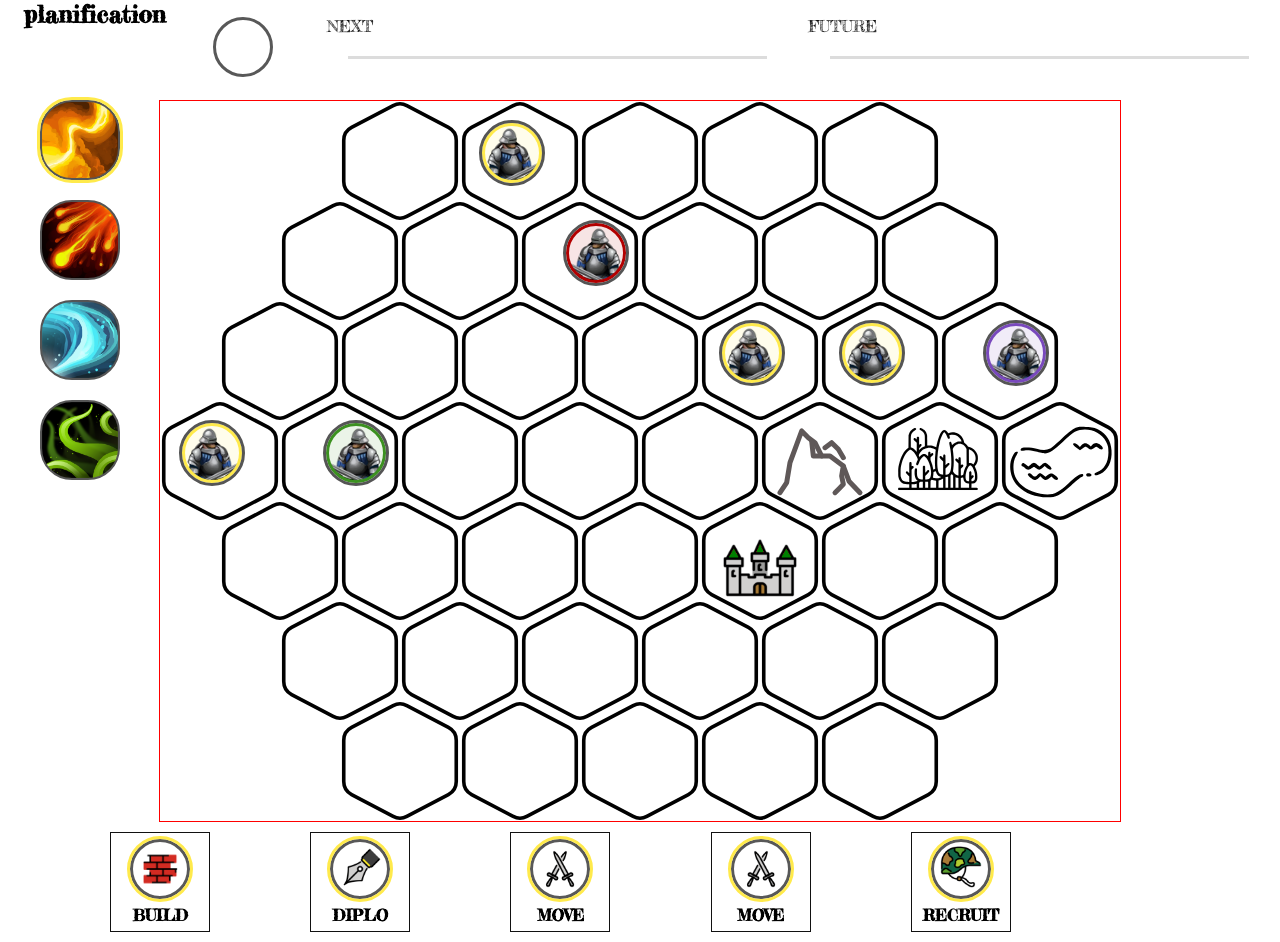
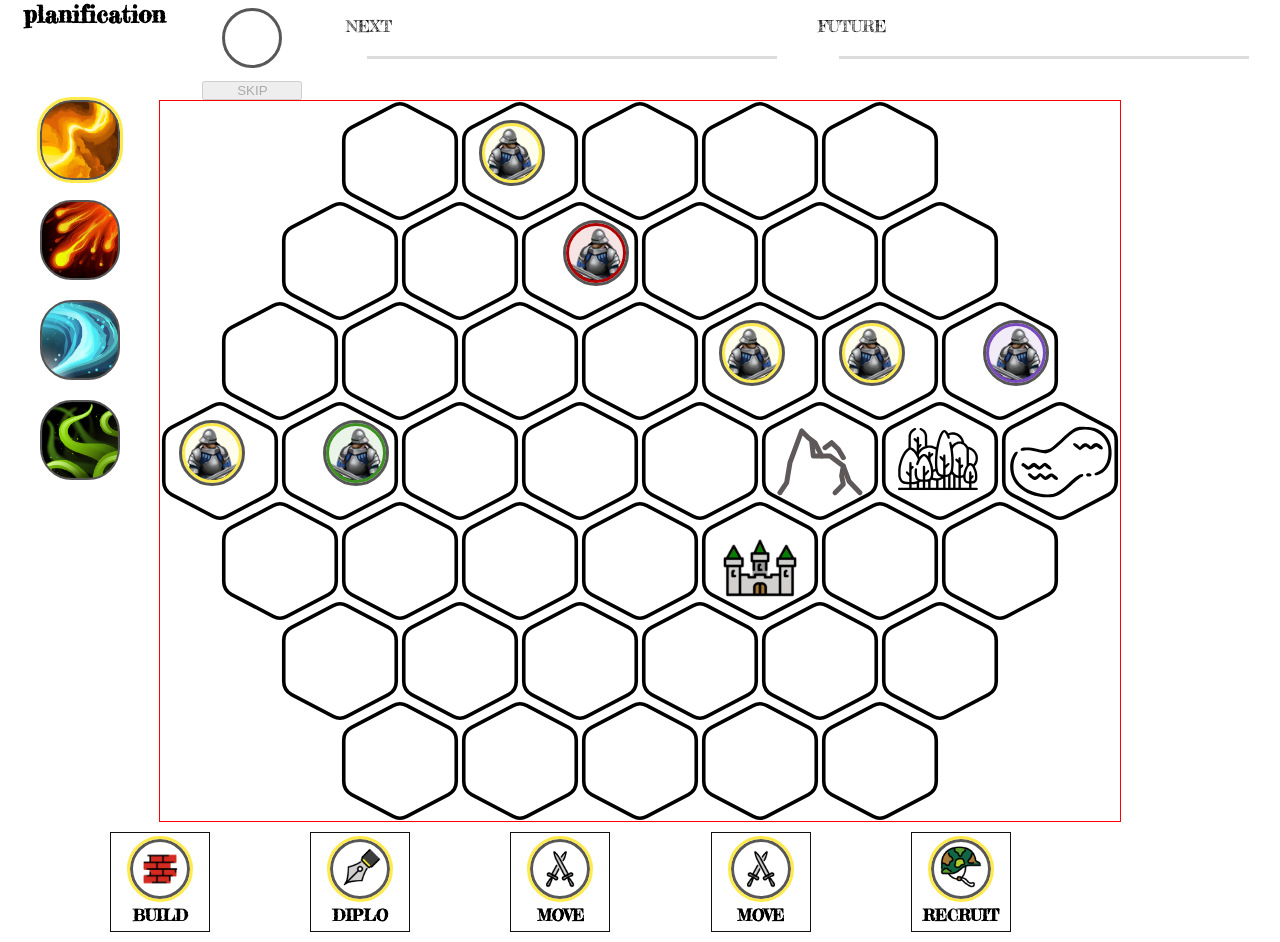
Before and after one commit to manuartero/storming, a React (Vite) app: page / in a window 1280 px wide. Built offline with nearby package versions, Linux system fonts and the light colour scheme.

Commit message:
feat(timeline): skip button

```diff
--- a/src/@types/storming.d.ts
+++ b/src/@types/storming.d.ts
@@ -146,5 +146,5 @@ interface GameContext {
   recruit(action: RecruitAction): void;
   plan(action: PlanAction): void;
   firstPlayer(_: Player): void;
-  tmp(): void;
+  skip(): void;
 }
--- a/src/components/timeline/timeline-controller.tsx
+++ b/src/components/timeline/timeline-controller.tsx
@@ -1,5 +1,20 @@
 import { useGameContext } from "contexts";
+import { getAvailableTilesForActionCard } from "models/board";
 import Timeline from "./timeline";
+
+function mustSkip(gameContext: GameContext) {
+  if (gameContext.activeCard?.cardType === "actionCard") {
+    return (
+      gameContext.activeCard.action !== "diplo" &&
+      getAvailableTilesForActionCard({
+        board: gameContext.board,
+        activeCard: gameContext.activeCard,
+        activePlayer: gameContext.activePlayer,
+      }).length === 0
+    );
+  }
+  return false;
+}
 
 /**
  * Renders depends on:
@@ -8,10 +23,16 @@ import Timeline from "./timeline";
 function TimelineController(): JSX.Element {
   const gameContext = useGameContext();
 
-  const onClick = () => {
-    gameContext.tmp();
-  };
-  return <Timeline phase={gameContext.phase} timeline={gameContext.timeline} onClick={onClick} />;
+  return (
+    <Timeline
+      phase={gameContext.phase}
+      timeline={gameContext.timeline}
+      mustSkip={mustSkip(gameContext)}
+      onSkip={() => {
+        gameContext.skip();
+      }}
+    />
+  );
 }
 
 export default TimelineController;
--- a/src/components/timeline/timeline.scss
+++ b/src/components/timeline/timeline.scss
@@ -24,6 +24,11 @@ $timeline-color: rgb(220, 220, 220);
 
     // background-color: rgb(129, 203, 99);
     &__phase {}
+
+    &__action{
+      display: flex;
+      flex-direction: column;
+    }
   }
 
   &__next {
--- a/src/components/timeline/timeline.tsx
+++ b/src/components/timeline/timeline.tsx
@@ -7,17 +7,20 @@ import "./timeline.scss";
 interface Props {
   phase: Phase;
   timeline: Timeline;
-  // tmp
-  onClick: () => void;
+  mustSkip: boolean;
+  onSkip: () => void;
 }
 
-function Timeline({ phase, timeline, onClick }: Props): JSX.Element {
+function Timeline({ phase, timeline, mustSkip, onSkip }: Props): JSX.Element {
   logRender("Timeline");
   return (
     <div className="timeline">
       <div className="timeline__current">
         <h2 className="timeline__current__phase">{phase}</h2>
-        <IconCard card={timeline.current} onClick={onClick} />
+        <div className="timeline__current__action">
+          <IconCard card={timeline.current} />
+          <button disabled={!mustSkip} onClick={onSkip}>SKIP</button>
+        </div>
       </div>
       <div className="timeline__next timeline__section">
         <span className="timeline__section__name">NEXT</span>
--- a/src/contexts/game-context/use-game-context.tsx
+++ b/src/contexts/game-context/use-game-context.tsx
@@ -16,7 +16,7 @@ const GameContext = createContext<GameContext>({
   recruit: () => {},
   plan: () => {},
   firstPlayer: () => {},
-  tmp: () => {},
+  skip: () => {},
 });
 
 interface Props {
@@ -117,8 +117,8 @@ export function GameContextProvider({ children }: Props): JSX.Element {
             changePhase();
           }
         },
-        tmp: () => {
-          changePhase();
+        skip: () => {
+          resolveActionCard();
         },
       }}
     >
--- a/src/models/board.ts
+++ b/src/models/board.ts
@@ -22,13 +22,13 @@ function asTileID([t, _]: [string, Tile]): TileID {
 export function getAvailableTilesForActionCard({
   board,
   activeCard,
+  activePlayer,
   selectedTile,
-  activePlayer,
 }: {
   board: Board;
   activeCard: ActionCard;
-  selectedTile: TileID | undefined;
   activePlayer: Player | undefined;
+  selectedTile?: TileID | undefined;
 }): TileID[] {
   if (activeCard.action === "move") {
     if (selectedTile && board[selectedTile].piece?.owner === activePlayer) {
```
